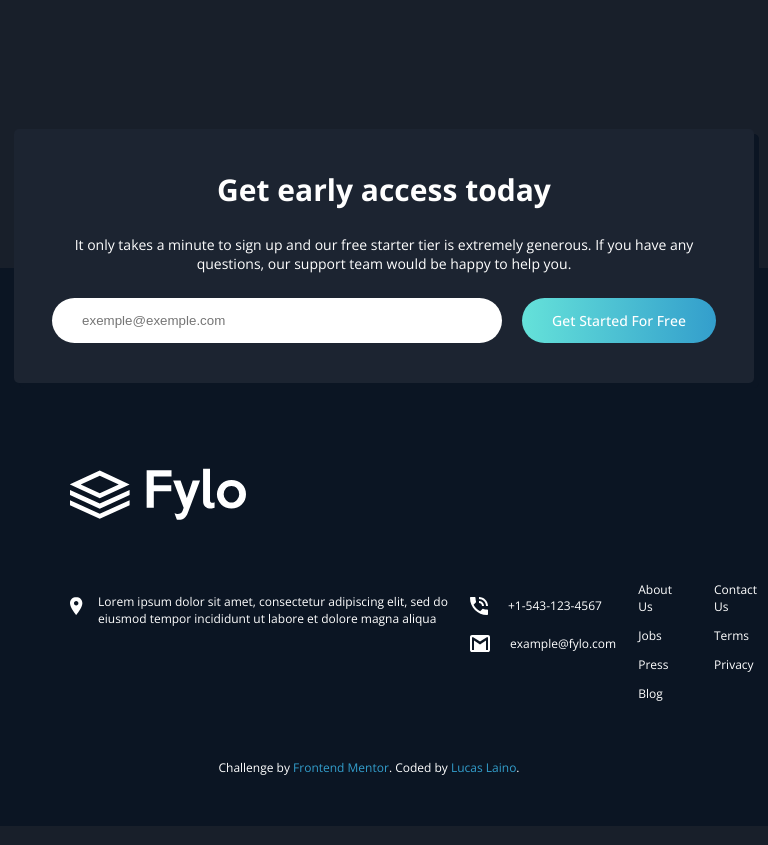
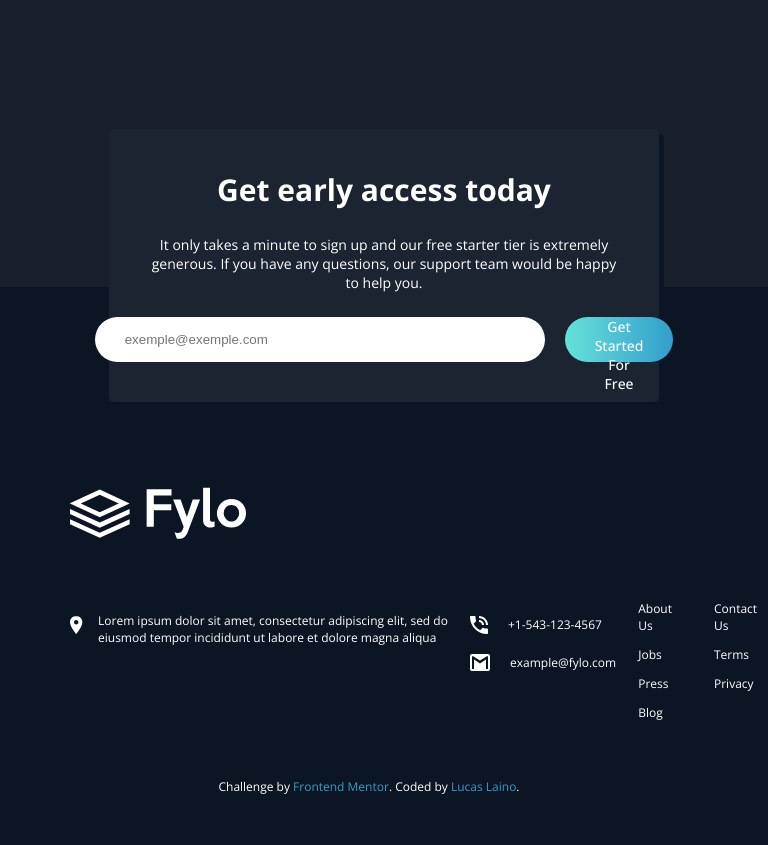
Before and after one commit to LucasLaino/frontend-mentor-fylo-lading-page, a React (Vite) app: page / in a window 768 px wide. Shown: the part 3660-4505 px from the top of the page. Built offline with nearby package versions, Linux system fonts and the light colour scheme.

Commit message:
perf: Adiciona Media Queries para tablets ao GetAccessSection

```diff
--- a/src/components/GetAccessSection/GetAccessSection.module.css
+++ b/src/components/GetAccessSection/GetAccessSection.module.css
@@ -47,6 +47,12 @@
     }
 }
 
-@media (min-width: 525px) and (max-width: 820px) {
+@media (min-width: 525px) and (max-width: 800px) {
+    .ContainerGetAccess {
+        max-width: 550px;
+    }
 
+    .SignUpInfos {
+        width: 550px;
+    }
 }
```
